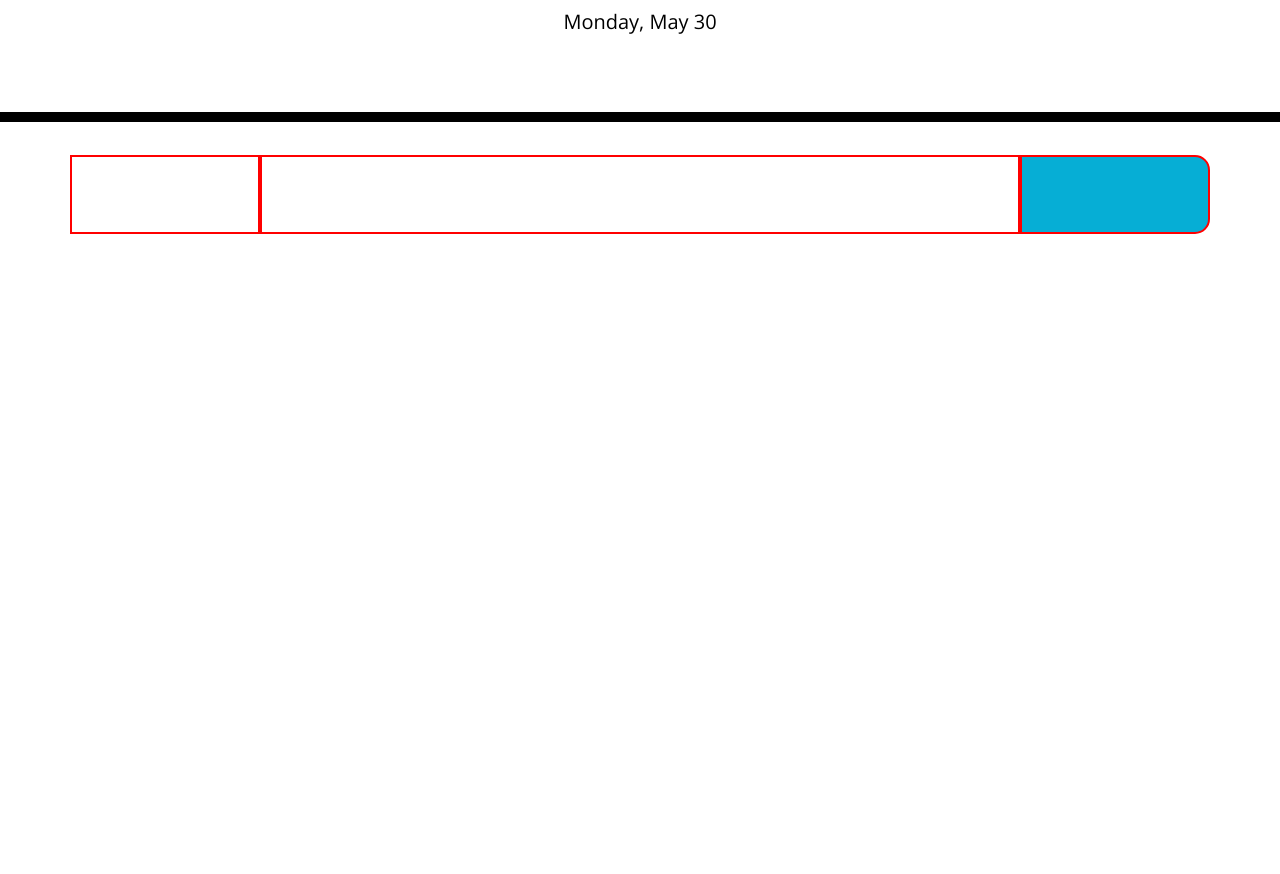
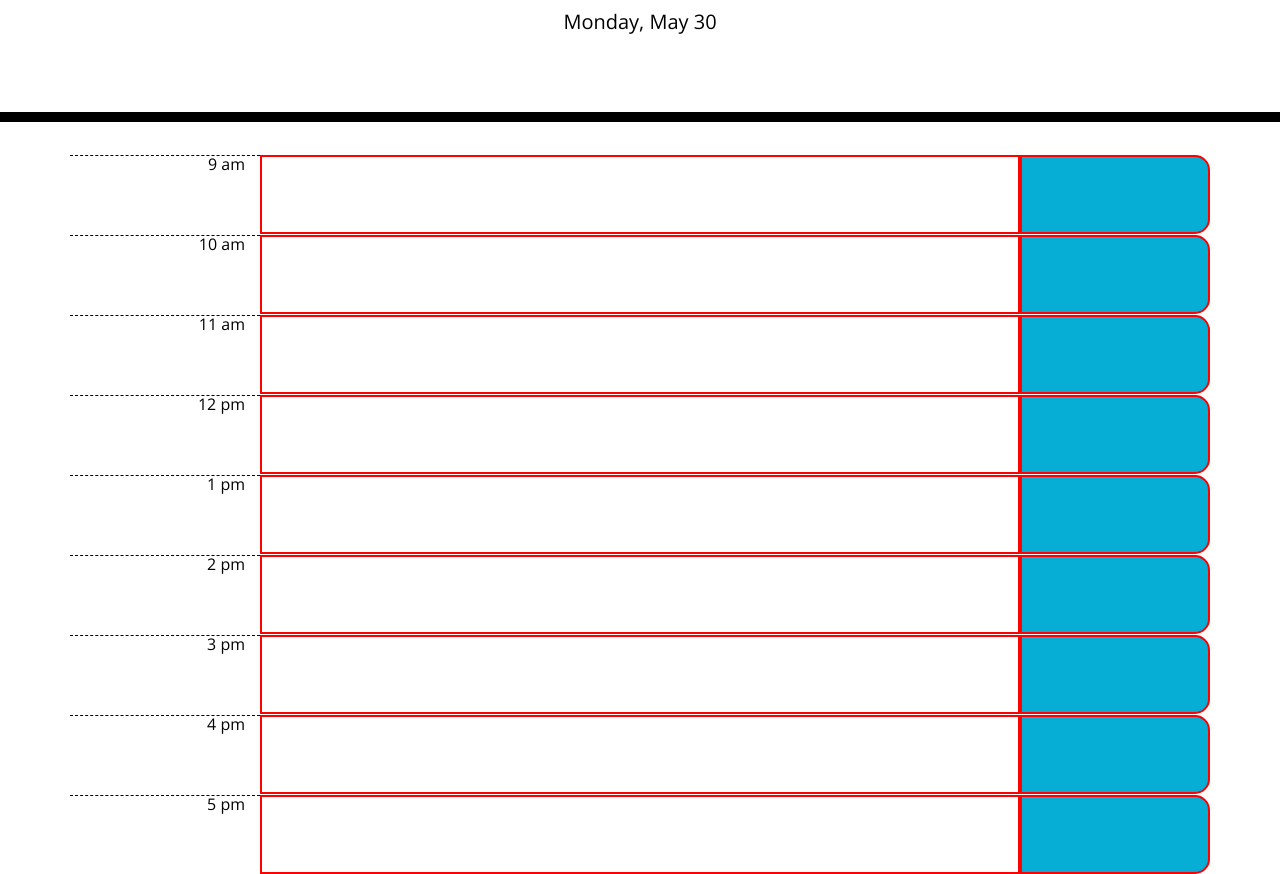
Before and after one commit to smith-utxo/Work-Day-Scheduler, a plain HTML site: page Develop/index.html in a window 1280 px wide. Shown: the part 182-1056 px from the top of the page. Before the commit the page ends 800 px from the top, so only its background shows below. Drawn offline with nearby package versions, Linux system fonts and the light colour scheme.

Commit message:
workday hour rows added to html w bootstrap formatting

```diff
--- a/Develop/index.html
+++ b/Develop/index.html
@@ -30,7 +30,55 @@
     </header>
     <div class="container">
       <div class="row">
-        <div class="col-2 hour"></div>
+        <div class="col-2 hour">9 am</div>
+        <div class="col-8 description"></div>
+        <div class="col-2 saveBtn"></div>
+      </div>
+
+      <div class="row">
+        <div class="col-2 hour">10 am</div>
+        <div class="col-8 description"></div>
+        <div class="col-2 saveBtn"></div>
+      </div>
+
+      <div class="row">
+        <div class="col-2 hour">11 am</div>
+        <div class="col-8 description"></div>
+        <div class="col-2 saveBtn"></div>
+      </div>
+
+      <div class="row">
+        <div class="col-2 hour">12 pm</div>
+        <div class="col-8 description"></div>
+        <div class="col-2 saveBtn"></div>
+      </div>
+
+      <div class="row">
+        <div class="col-2 hour">1 pm</div>
+        <div class="col-8 description"></div>
+        <div class="col-2 saveBtn"></div>
+      </div>
+
+      <div class="row">
+        <div class="col-2 hour">2 pm</div>
+        <div class="col-8 description"></div>
+        <div class="col-2 saveBtn"></div>
+      </div>
+
+      <div class="row">
+        <div class="col-2 hour">3 pm</div>
+        <div class="col-8 description"></div>
+        <div class="col-2 saveBtn"></div>
+      </div>
+
+      <div class="row">
+        <div class="col-2 hour">4 pm</div>
+        <div class="col-8 description"></div>
+        <div class="col-2 saveBtn"></div>
+      </div>
+
+      <div class="row">
+        <div class="col-2 hour">5 pm</div>
         <div class="col-8 description"></div>
         <div class="col-2 saveBtn"></div>
       </div>
--- a/Develop/script.js
+++ b/Develop/script.js
@@ -1,4 +1,7 @@
 var today = moment().format('dddd, MMMM DD');
+var currentHour = moment().format('h a');
+console.log(currentHour);
+
 var displayDay = document.getElementById('currentDay');
 
 
--- a/Develop/style.css
+++ b/Develop/style.css
@@ -42,7 +42,8 @@ textarea{
   background-color: #ffffff;
   color: #000000;
   border-top: 1px dashed #000000;
-  border: 2px solid red;
+  text-align: right;
+  /*border: 2px solid red; */
 }
 
 .past {
```
